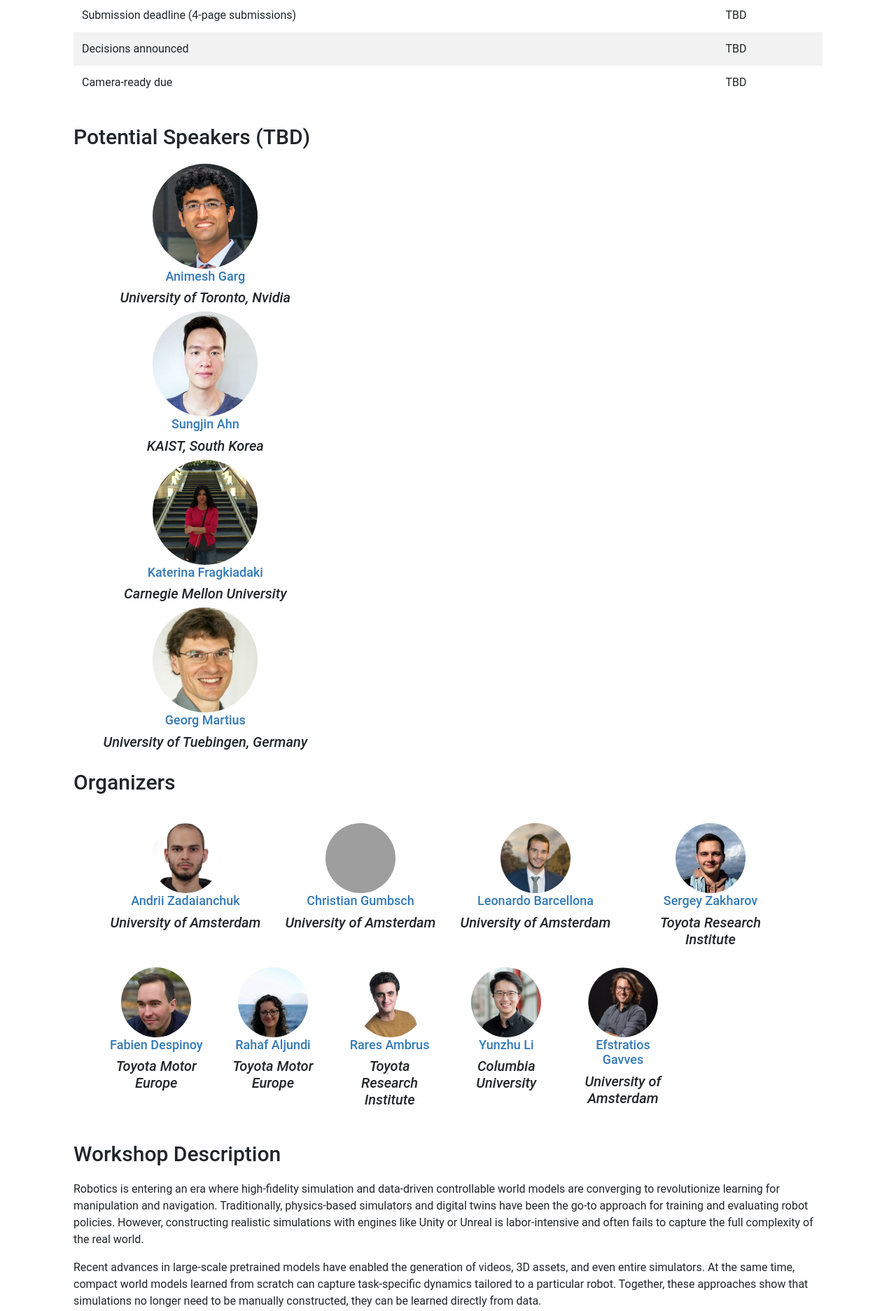
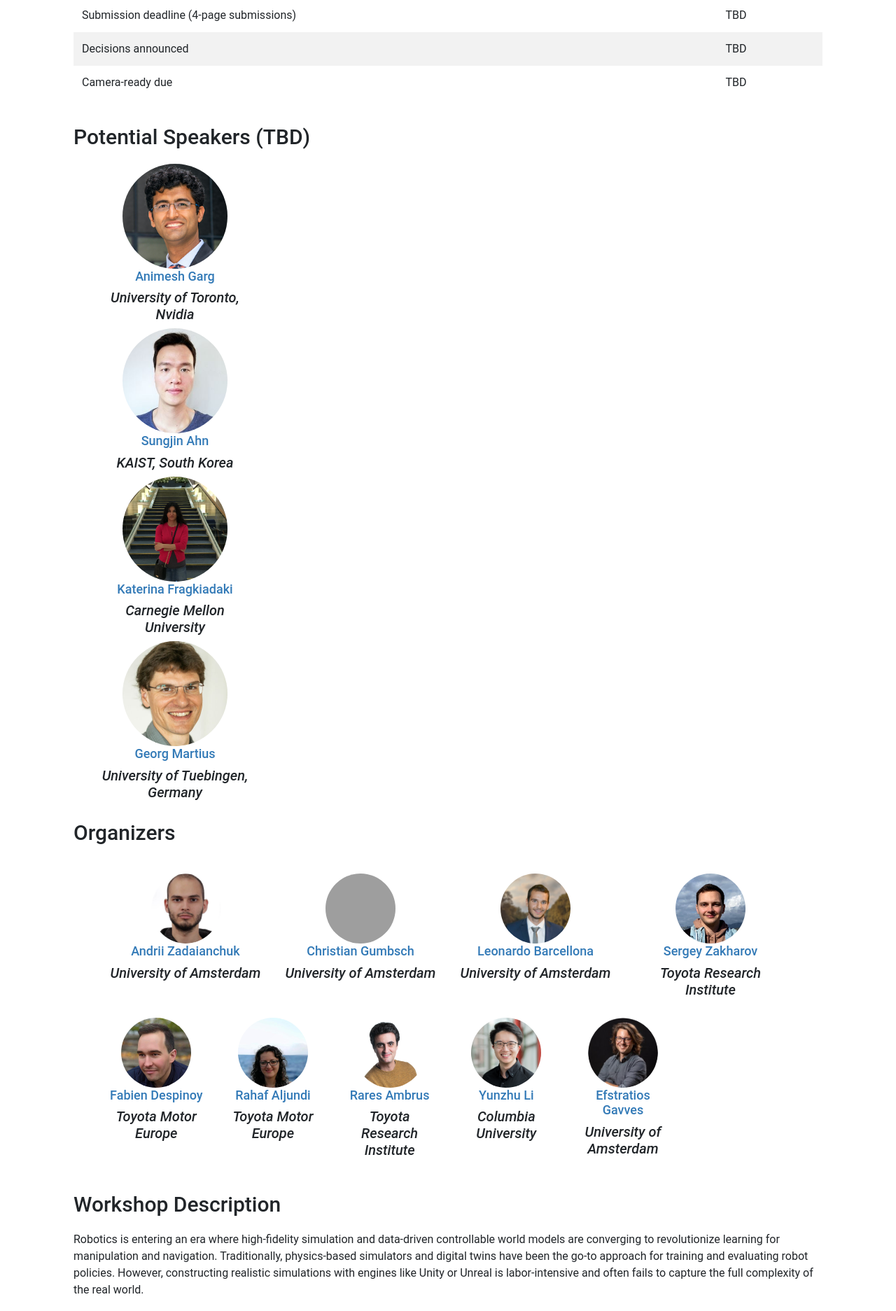
Before and after one commit to simulatingrobotworlds/simulatingrobotworlds.github.io, a Jekyll site: the page built from index.html, in a window 1280 px wide. Shown: the part 523-2396 px from the top of the page at 70% size. Built offline with Jekyll 4.4.1, drawn with Linux system fonts in a browser that asks for light colours; nearby versions of some CDN libraries; grey boxes are pictures that could not be loaded.

Commit message:
Adjust column sizes in index.html from 4 to 3 for speaker images to enhance layout consistency and responsiveness.

```diff
--- a/index.html
+++ b/index.html
@@ -42,7 +42,7 @@
   <h2>Potential Speakers (TBD)</h2>
   <div class="break"></div>
         <div class="container">
-            <div class="col-sm-4 wow fadeInRightBig" data-animation-delay="200">
+            <div class="col-sm-3 wow fadeInRightBig" data-animation-delay="200">
               <center><img class="img-responsive img-rounded" style="border-radius: 50%" height="150" width="150"
                   src="images/speakers/animesh-garg.jpg" alt=""></center>
               <a href="https://animesh.garg.tech/">
@@ -54,7 +54,7 @@
                 <center><i>University of Toronto, Nvidia</i></center>
               </h5>
             </div>
-            <div class="col-sm-4 wow fadeInRightBig" data-animation-delay="200">
+            <div class="col-sm-3 wow fadeInRightBig" data-animation-delay="200">
               <center><img class="img-responsive img-rounded" style="border-radius: 50%" height="150" width="150"
                   src="images/speakers/sungjin-ahn.jpg" alt=""></center>
               <a href="https://mlml.kaist.ac.kr/sungjinahn">
@@ -66,7 +66,7 @@
                 <center><i>KAIST, South Korea</i></center>
               </h5>
             </div>
-            <div class="col-sm-4 wow fadeInRightBig" data-animation-delay="200">
+            <div class="col-sm-3 wow fadeInRightBig" data-animation-delay="200">
               <center><img class="img-responsive img-rounded" style="border-radius: 50%" height="150" width="150"
                   src="images/speakers/katerina-fragkiadaki.png" alt=""></center>
               <a href="https://www.cs.cmu.edu/~katef/">
@@ -78,7 +78,7 @@
                 <center><i>Carnegie Mellon University</i></center>
               </h5>
             </div>
-            <div class="col-sm-4 wow fadeInRightBig" data-animation-delay="200">
+            <div class="col-sm-3 wow fadeInRightBig" data-animation-delay="200">
               <center><img class="img-responsive img-rounded" style="border-radius: 50%" height="150" width="150"
                   src="images/speakers/georg-martius.jpg" alt=""></center>
               <a href="TODO">
```
